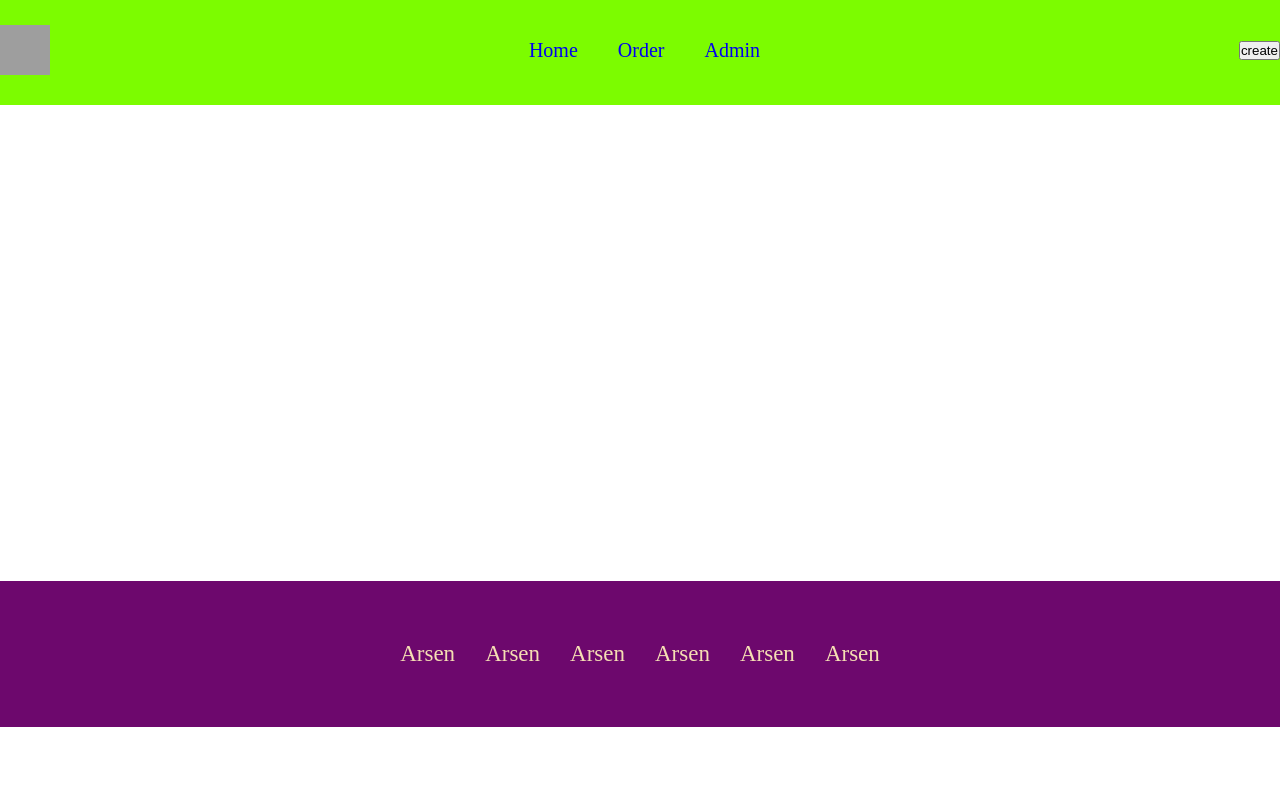
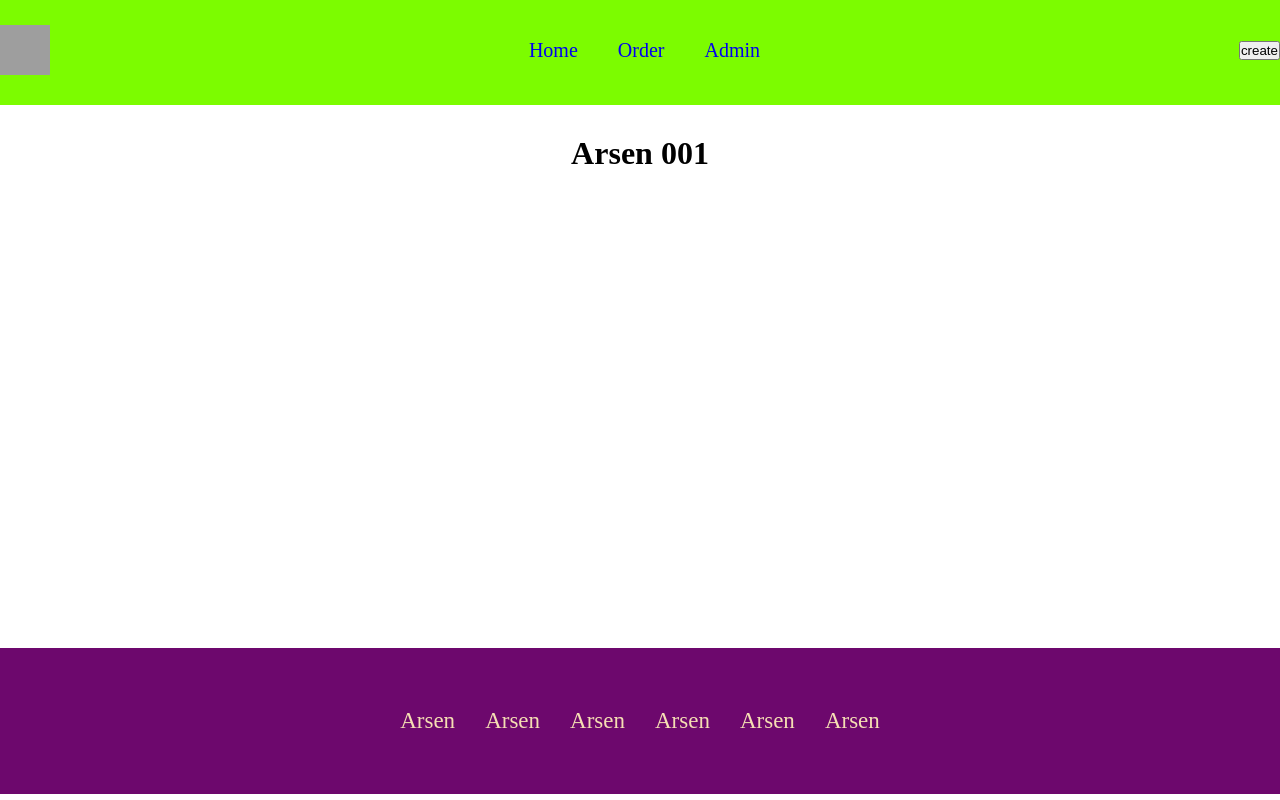
Before and after one commit to Arsenoverkill/git_praktica, a React (Create React App) app: page / in a window 1280 px wide. Built offline with nearby package versions, Linux system fonts and the light colour scheme; grey boxes are pictures that could not be loaded.

Commit message:
hero (#3)

```diff
--- a/src/App.js
+++ b/src/App.js
@@ -1,12 +1,14 @@
-import './App.css';
-import Header from './components';
-import Footer from './components/Footer';
+import "./App.css";
+import Header from "./components";
+import Footer from "./components/Footer";
+import Hero from "./components/hero";
 
 function App() {
   return (
     <div className="App">
-     <Header/>
-     <Footer/>
+      <Header />
+      <Hero />
+      <Footer />
     </div>
   );
 }
--- /dev/null
+++ b/src/components/hero.jsx
@@ -0,0 +1,18 @@
+import React from "react";
+
+const hero = () => {
+  return (
+    <div>
+      <h1
+        style={{
+          textAlign: "center",
+          margin: "30px",
+        }}
+      >
+        Arsen 001
+      </h1>
+    </div>
+  );
+};
+
+export default hero;
```
